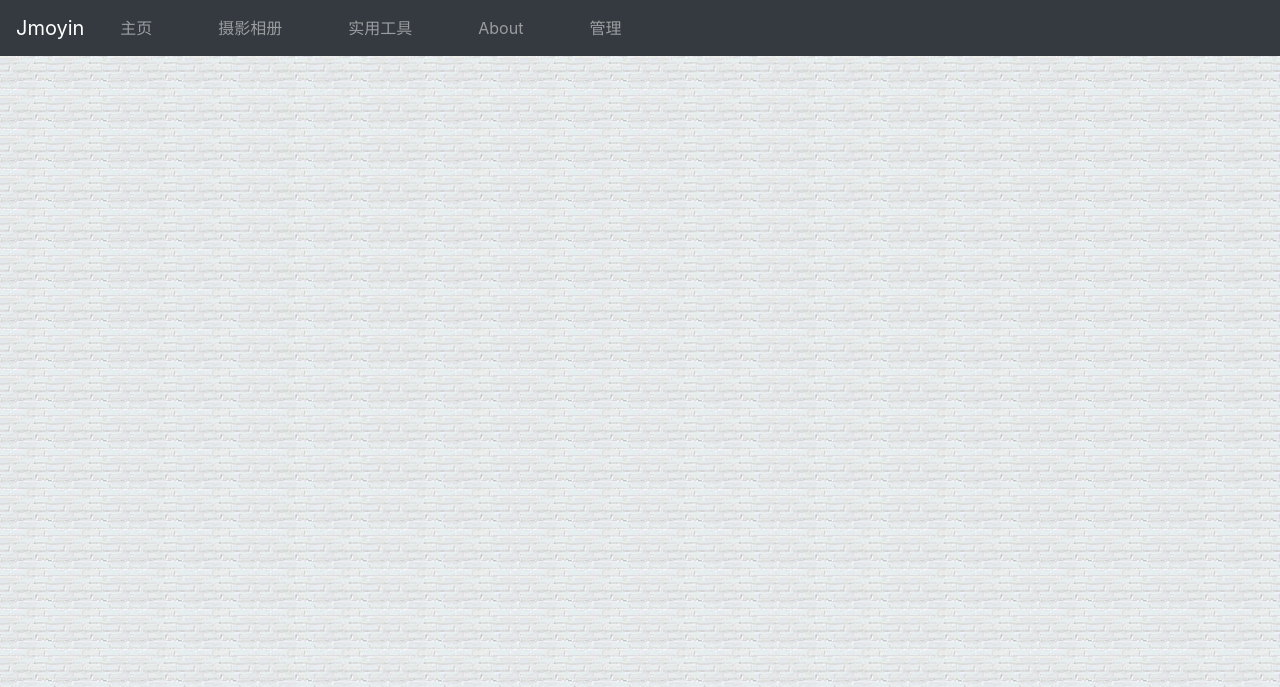
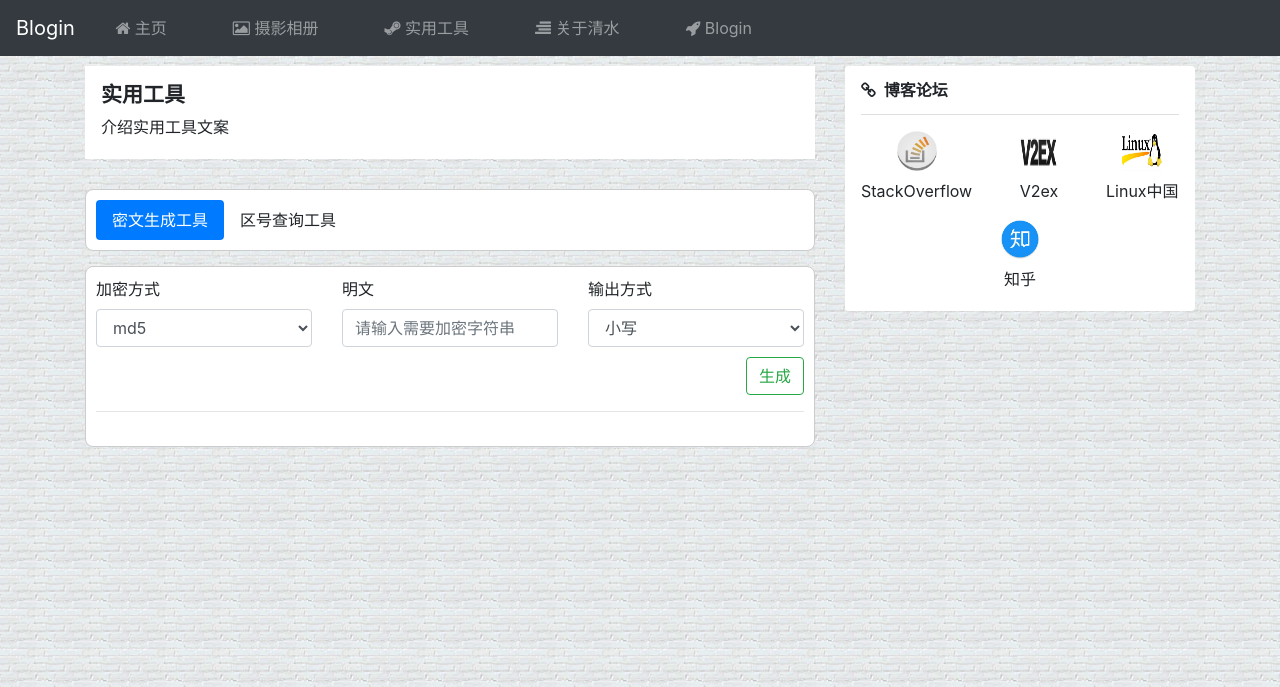
Before and after one commit to weijiang1994/flask-blog-owner, a Flask app: page /tech in a window 1280 px wide. Shown: the top 687 px of the page. Run offline with Flask 2, Linux system fonts and the light colour scheme; parts of the project's set-up code (start-up, migrations or seed data) failed here and were passed over; some libraries are stand-ins or nearby versions.

Commit message:
文本加密工具网页

```diff
--- a/app/blueprint/work_bp.py
+++ b/app/blueprint/work_bp.py
@@ -6,11 +6,23 @@ file: login_bp.py
 @time: 2020/1/14 23:00
 @desc:
 """
-from flask import Blueprint, render_template
+from flask import Blueprint, render_template, request, jsonify
+from ..util.common_util import get_encrypt_text
 
 work_bp = Blueprint('work_bp',  __name__)
 
 
 @work_bp.route('/tech')
 def article():
-    return render_template('work.html')
+    return render_template('tool.html')
+
+
+@work_bp.route('/tech/encrypt', methods=['POST'])
+def generate_encrypt_text():
+    text = request.form.get('text')
+    encrypt_way = request.form.get('encryptWay')
+    output_way = request.form.get('outputWay')
+    encrypt_text = get_encrypt_text(encrypt_way, text)
+    if output_way == '大写':
+        encrypt_text = encrypt_text.upper()
+    return jsonify({'encryptText': encrypt_text})
--- /dev/null
+++ b/app/templates/tool.html
@@ -0,0 +1,182 @@
+<!DOCTYPE html>
+<html>
+
+<head>
+    <title>二狗的陈词滥调</title>
+    <meta charset="utf-8">
+    <meta name="viewport" content="width=device-width, initial-scale=1">
+    <link rel="stylesheet" href="/static/font-awesome-4.7.0/css/font-awesome.min.css">
+    <script src="https://cdn.staticfile.org/jquery/3.2.1/jquery.min.js"></script>
+    <link rel="stylesheet" href="https://cdn.staticfile.org/twitter-bootstrap/4.3.1/css/bootstrap.min.css">
+    <script src="https://cdn.staticfile.org/popper.js/1.15.0/umd/popper.min.js"></script>
+    <script src="https://cdn.staticfile.org/twitter-bootstrap/4.3.1/js/bootstrap.min.js"></script>
+    <style>
+        a {
+            color: inherit;
+        }
+
+        h3 {
+            font-size: 21px;
+
+        }
+        .link-img{
+            height:40px;
+            width: 40px;
+        }
+
+        .card-div{
+            padding: 10px;
+            background: white;
+            border-radius: 8px;
+            border: #cccccc 1px solid;
+            margin-top: 15px;
+        }
+    </style>
+</head>
+
+<body background="/static/img/墙.jpg">
+
+<nav class="navbar navbar-expand-md bg-dark navbar-dark ">
+    <a class="navbar-brand" href="/">Blogin</a>
+    <button class="navbar-toggler" type="button" data-toggle="collapse" data-target="#collapsibleNavbar">
+        <span class="navbar-toggler-icon"></span>
+    </button>
+    <div class="collapse navbar-collapse" id="collapsibleNavbar">
+        <ul class="navbar-nav container">
+            <li class="nav-item" style="margin-right: 50px;">
+                <a class="nav-link" href="/"><i class="fa fa-home"></i> 主页<span class="sr-only">(current)</span></a>
+            </li>
+            <li class="nav-item" style="margin-right: 50px;">
+                <a class="nav-link" href="/article"><i class="fa fa-photo"></i> 摄影相册</a>
+            </li>
+            <li class="nav-item" style="margin-right: 50px;">
+                <a class="nav-link" href="/tech"><i class="fa fa-steam"></i> 实用工具</a>
+            </li>
+            <li class="nav-item" style="margin-right: 50px;">
+                <a class="nav-link" href="/aboutMe"><i class="fa fa-align-right"></i> 关于清水</a>
+            </li>
+            <li class="nav-item">
+                <a class="nav-link" href="/backend/admin"><i class="fa fa-rocket"></i> Blogin</a>
+            </li>
+        </ul>
+    </div>
+</nav>
+<div class="container">
+    <div class="row">
+        <div class="col-lg-8">
+            <div style="margin-top: 10px; margin-bottom: 30px;" class="description bg-white px-3 pt-3 pb-1">
+                <h3 class="f-17" style="font-weight: bold" id="categoryName">实用工具</h3>
+                <p>介绍实用工具文案</p>
+            </div>
+            <ul  class="nav nav-pills card-div" role="tablist">
+                <li class="nav-item">
+                    <a class="nav-link active" data-toggle="pill" href="#encryptTool">密文生成工具</a>
+                </li>
+                <li class="nav-item">
+                    <a class="nav-link" data-toggle="pill" href="#numberTool">区号查询工具</a>
+                </li>
+            </ul>
+            <div class="tab-content">
+                <div class="card-div" id="encryptTool">
+                    <div class="row">
+                        <div class="col">
+                            <label for="encryptWay">加密方式</label>
+                            <select id="encryptWay" class="form-control">
+                                <option>md5</option>
+                                <option>base64</option>
+                            </select>
+                        </div>
+                        <div class="col">
+                            <label for="plaintext">明文</label>
+                            <input id="plaintext" class="form-control" type="text" placeholder="请输入需要加密字符串">
+                        </div>
+                        <div class="col">
+                            <label for="plaintext">输出方式</label>
+                            <select id="outputWay" class="form-control">
+                                <option><i class="fa fa-font"></i>小写</option>
+                                <option><i class="fa fa-bold"></i>大写</option>
+                            </select>
+                        </div>
+                    </div>
+                    <div style="margin-top: 10px;" class="row text-right">
+                        <div class="col">
+                            <button onclick="generateEncrypt()" class="btn btn-outline-success">生成</button>
+                        </div>
+                    </div>
+                    <hr>
+                    <div style="margin-top: 10px;" class="row text-center">
+                        <div class="col">
+                            <h4 style="font-style: italic; color: #ff6955;" id="encryptText"></h4>
+                        </div>
+                    </div>
+                </div>
+            </div>
+        </div>
+        <div class="col-lg-4">
+            <div style="margin-top: 10px;" class="card border-0 rounded-1 px-3 mb-2 mb-lg-3" id="home-card">
+                <div class="card-header bg-white px-0">
+                    <strong><i class="fa fa-link mr-2 f-17"></i>博客论坛</strong>
+                </div>
+                <div class="card-body px-0 pt-3 pb-1">
+                    <div class="row text-center">
+                        <div class="col">
+                            <a href="https://stackoverflow.com/" target="_blank" title="StackOverflow">
+                                <img class="link-img" alt="StackOverflow"
+                                     src="/static/tool_img/stackoverflow.jpeg">
+                                <p class="mt-2">StackOverflow</p>
+                            </a>
+                        </div>
+                        <div class="col">
+                            <a href="https://www.v2ex.com/" title="V2EX">
+                                <img class="link-img" alt="Vitor Freitas"
+                                     src="/static/tool_img/v2ex.jpg">
+                                <p class="mt-2">V2ex</p>
+                            </a>
+                        </div>
+                        <div class="col">
+                            <a href="https://linux.cn/" title="Linux中国">
+                                <img class="link-img" alt="Linux中国社区"
+                                     src="/static/tool_img/linux.jpeg">
+                                <p class="mt-2">Linux中国</p>
+                            </a>
+                        </div>
+                        <div class="col">
+                            <a href="https://www.zhihu.com/" title="知乎">
+                                <img class="link-img" alt="知乎"
+                                     src="/static/tool_img/zhihu.jpeg">
+                                <p class="mt-2">知乎</p>
+                            </a>
+                        </div>
+                    </div>
+                </div>
+            </div>
+        </div>
+    </div>
+</div>
+<script>
+    function generateEncrypt(){
+        let text = $("#plaintext").val();
+        if (text == ''){
+            alert("请输入要加密的文本～");
+            return false;
+        }
+        let encryptWay = $("#encryptWay").val();
+        let outputWay = $("#outputWay").val();
+
+        $.ajax({
+            type: "POST",
+            url: "/tech/encrypt",
+            data:{
+                "encryptWay": encryptWay,
+                "text": text,
+                "outputWay": outputWay
+            },
+            success: function (res){
+                $("#encryptText").text(res.encryptText);
+            }
+        })
+    }
+
+</script>
+</body>
+</html>
--- a/app/templates/work.html
+++ /dev/null
@@ -1,72 +0,0 @@
-<!DOCTYPE html>
-<html>
-
-<head>
-    <title>二狗的陈词滥调</title>
-    <meta charset="utf-8">
-    <meta name="viewport" content="width=device-width, initial-scale=1">
-    <script src="https://cdn.staticfile.org/jquery/3.2.1/jquery.min.js"></script>
-    <link rel="stylesheet" href="https://cdn.staticfile.org/twitter-bootstrap/4.3.1/css/bootstrap.min.css">
-    <script src="https://cdn.staticfile.org/popper.js/1.15.0/umd/popper.min.js"></script>
-    <script src="https://cdn.staticfile.org/twitter-bootstrap/4.3.1/js/bootstrap.min.js"></script>
-    <link href="https://cdn.bootcss.com/font-awesome/4.7.0/css/font-awesome.min.css" rel="stylesheet">
-    <style>
-        .line-limit-length {
-            overflow: hidden;
-            text-overflow: ellipsis;
-            white-space: nowrap;
-        }
-
-        a {
-            color: inherit;
-        }
-
-        a:hover {
-            text-decoration: none;
-            color: #ea6f5a;
-        }
-
-        .h2,
-        h2 {
-            font-size: 1.3em;
-        }
-
-        h3 {
-            font-size: 21px;
-
-        }
-    </style>
-</head>
-<!-- 4900w -->
-
-<body background="/static/img/墙.jpg">
-
-    <nav class="navbar navbar-expand-md bg-dark navbar-dark ">
-        <a class="navbar-brand" href="/">Jmoyin</a>
-        <button class="navbar-toggler" type="button" data-toggle="collapse" data-target="#collapsibleNavbar">
-            <span class="navbar-toggler-icon"></span>
-        </button>
-        <div class="collapse navbar-collapse" id="collapsibleNavbar">
-            <ul class="navbar-nav container">
-                <li class="nav-item" style="margin-right: 50px;">
-                    <a class="nav-link" href="/">主页 <span class="sr-only">(current)</span></a>
-                </li>
-                <li class="nav-item" style="margin-right: 50px;">
-                    <a class="nav-link" href="/article">摄影相册</a>
-                </li>
-                <li class="nav-item" style="margin-right: 50px;">
-                    <a class="nav-link" href="/tech">实用工具</a>
-                </li>
-                <li class="nav-item" style="margin-right: 50px;">
-                    <a class="nav-link" href="/aboutMe">About</a>
-                </li>
-                <li class="nav-item">
-                    <a class="nav-link" href="/backend/admin">管理</a>
-                </li>
-            </ul>
-        </div>
-    </nav>
-    <br>
-
-    </body>
-</html>
--- a/app/util/common_util.py
+++ b/app/util/common_util.py
@@ -13,6 +13,7 @@ import datetime
 import hashlib
 import configparser
 from ..frozen_dir import app_path
+import base64
 
 CATEGORY_DIC = {1: '生活', 2: '陈词', 3: '技术'}
 SUPER_DIR = app_path()
@@ -67,3 +68,14 @@ def get_md5(plaintext):
 def create_path(path):
     if not os.path.exists(path):
         os.makedirs(path)
+
+
+def get_base64(text: str):
+    return base64.encodebytes(text.encode('utf-8'))
+
+
+def get_encrypt_text(way, text):
+    if way == 'md5':
+        return get_md5(text)
+    if way == 'base64':
+        return get_base64(text)
```
Also changed, not shown: app/templates/articleDetail.html (+6 -6 lines), app/templates/category.html (+7 -7 lines), app/templates/home copy.html (+7 -7 lines), app/templates/own.html (+6 -6 lines), app/templates/timeline.html (+6 -21 lines), app/static/tool_img/linux.jpeg (added), app/static/tool_img/stackoverflow.jpeg (added), app/static/tool_img/v2ex.jpg (added), app/static/tool_img/zhihu.jpeg (added).
